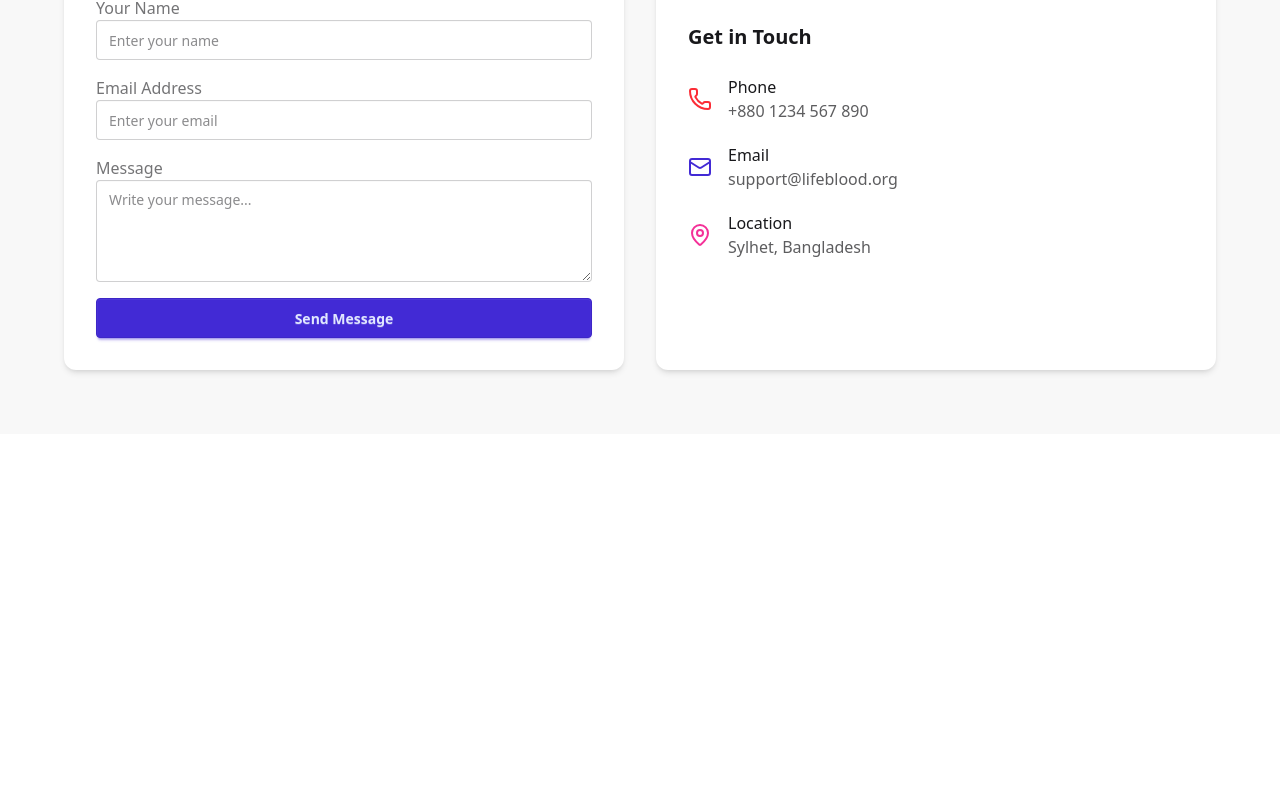
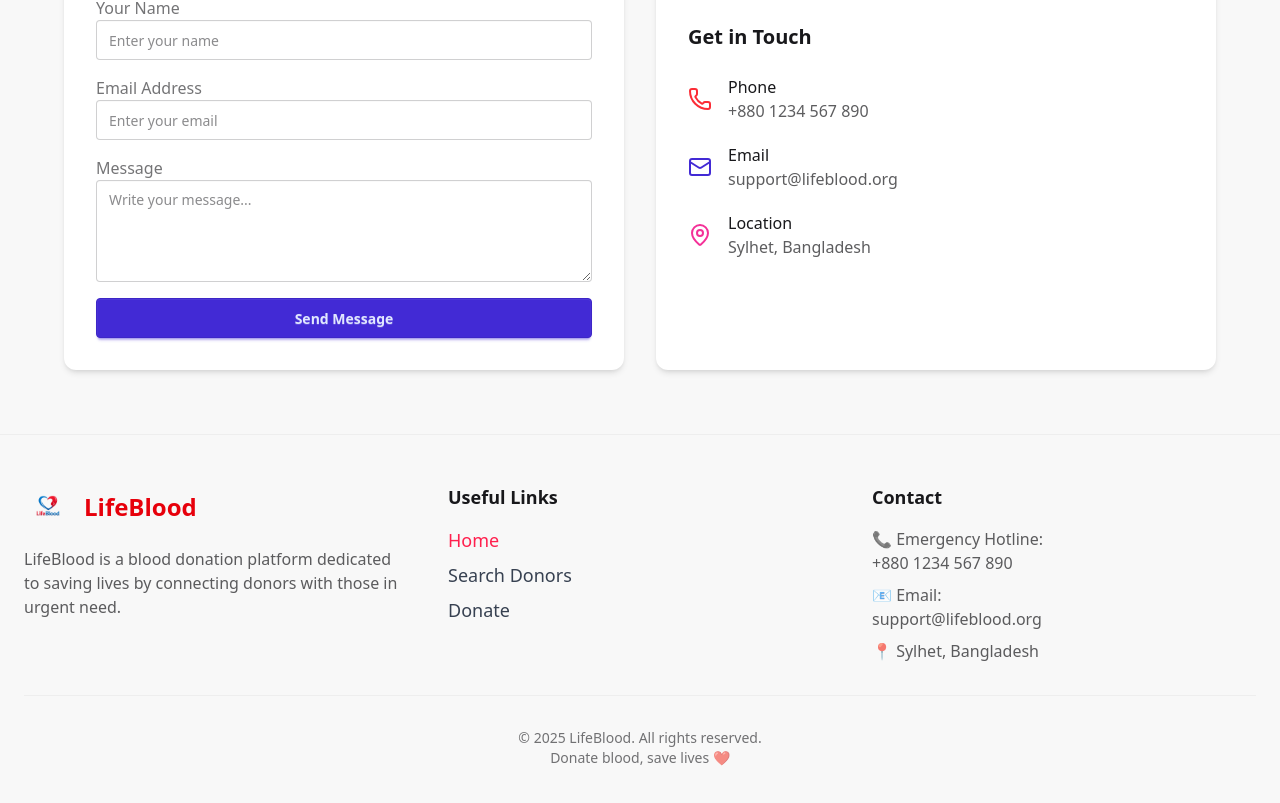
Before and after one commit to muhsinabdullah/Assignment-11-Frontend, a React (Vite) app: page / in a window 1280 px wide. Shown: the part 1447-2250 px from the top of the page. Before the commit the page ends 1881 px from the top, so only its background shows below. Built offline with nearby package versions, Linux system fonts and the light colour scheme; no server answers.

Commit message:
Footer added

```diff
--- a/src/RootLayout/RootLayout.jsx
+++ b/src/RootLayout/RootLayout.jsx
@@ -1,12 +1,14 @@
 import React from 'react';
 import { Outlet } from 'react-router';
 import Navbar from '../components/Navbar/Navbar';
+import Footer from '../components/Footer/Footer';
 
 const RootLayout = () => {
     return (
         <>
         <Navbar />
         <Outlet/>
+        <Footer />
         </>
     );
 };
--- /dev/null
+++ b/src/components/Footer/Footer.jsx
@@ -0,0 +1,107 @@
+import React from "react";
+import { NavLink } from "react-router-dom";
+import logo from "../../assets/images/logo.png";
+
+const Footer = () => {
+  const color = "#374151"; // default text color
+
+  return (
+    <footer className="bg-base-200 border-t border-base-300">
+      <div className="max-w-7xl mx-auto px-6 py-12">
+
+        {/* Top Section */}
+        <div className="grid grid-cols-1 md:grid-cols-3 gap-10">
+
+          {/* Logo & About */}
+          <div>
+            <div className="flex items-center gap-3 mb-4">
+              <img src={logo} alt="LifeBlood Logo" className="w-12 h-12" />
+              <h2 className="text-2xl font-bold text-red-600">
+                LifeBlood
+              </h2>
+            </div>
+            <p className="text-base-content/70">
+              LifeBlood is a blood donation platform dedicated to saving lives
+              by connecting donors with those in urgent need.
+            </p>
+          </div>
+
+          {/* Useful Links */}
+          <div>
+            <h3 className="text-lg font-semibold mb-4">Useful Links</h3>
+            <ul className="space-y-2">
+              <li>
+                <NavLink
+                  to="/"
+                  style={({ isActive }) => ({
+                    color: isActive ? "#FF204E" : color,
+                    fontSize: "18px",
+                    background: "transparent",
+                  })}
+                >
+                  Home
+                </NavLink>
+              </li>
+
+              <li>
+                <NavLink
+                  to="/search"
+                  style={({ isActive }) => ({
+                    color: isActive ? "#FF204E" : color,
+                    fontSize: "18px",
+                    background: "transparent",
+                  })}
+                >
+                  Search Donors
+                </NavLink>
+              </li>
+
+              <li>
+                <NavLink
+                  to="/donate"
+                  style={({ isActive }) => ({
+                    color: isActive ? "#FF204E" : color,
+                    fontSize: "18px",
+                    background: "transparent",
+                  })}
+                >
+                  Donate
+                </NavLink>
+              </li>
+            </ul>
+          </div>
+
+          {/* Contact Info */}
+          <div>
+            <h3 className="text-lg font-semibold mb-4">Contact</h3>
+            <p className="text-base-content/70 mb-2">
+              📞 Emergency Hotline: <br />
+              <span className="font-medium">+880 1234 567 890</span>
+            </p>
+            <p className="text-base-content/70 mb-2">
+              📧 Email: <br />
+              support@lifeblood.org
+            </p>
+            <p className="text-base-content/70">
+              📍 Sylhet, Bangladesh
+            </p>
+          </div>
+
+        </div>
+
+        {/* Divider */}
+        <div className="border-t border-base-300 my-8"></div>
+
+        {/* Bottom Section */}
+        <div className="text-center text-sm text-base-content/60">
+          © {new Date().getFullYear()} LifeBlood. All rights reserved.
+          <br />
+          Donate blood, save lives ❤️
+        </div>
+
+      </div>
+    </footer>
+  );
+};
+
+export default Footer;
```
